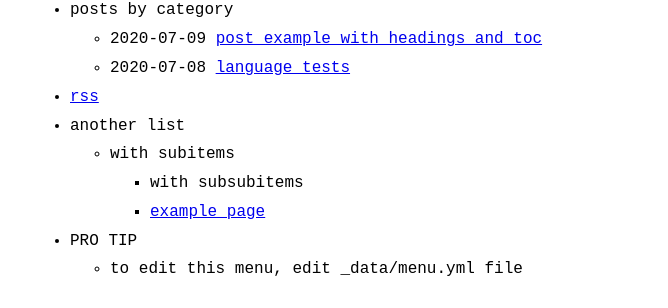
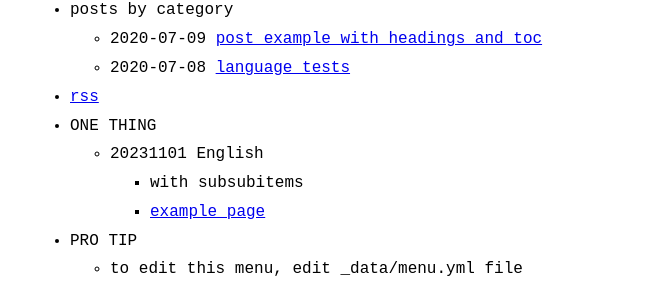
Before and after one commit to hanjicock/hanjicock.github.io, a Jekyll site: the page built from index.md, in a window 1280 px wide. Shown: the part 520-828 px from the top of the page, without its empty margins (290-958 px from the left). Built offline with Jekyll 4.4.1, drawn with Linux system fonts in a browser that asks for light colours.

Commit message:
Update menu.yml

```diff
--- a/_data/menu.yml
+++ b/_data/menu.yml
@@ -28,9 +28,9 @@ entries:
   - title: rss
     url: feed.xml
 
-  - title: another list
+  - title: ONE THING
     entries:
-      - title: with subitems
+      - title: 20231101 English
         entries:
           - title: with subsubitems
           - title: example page
```
